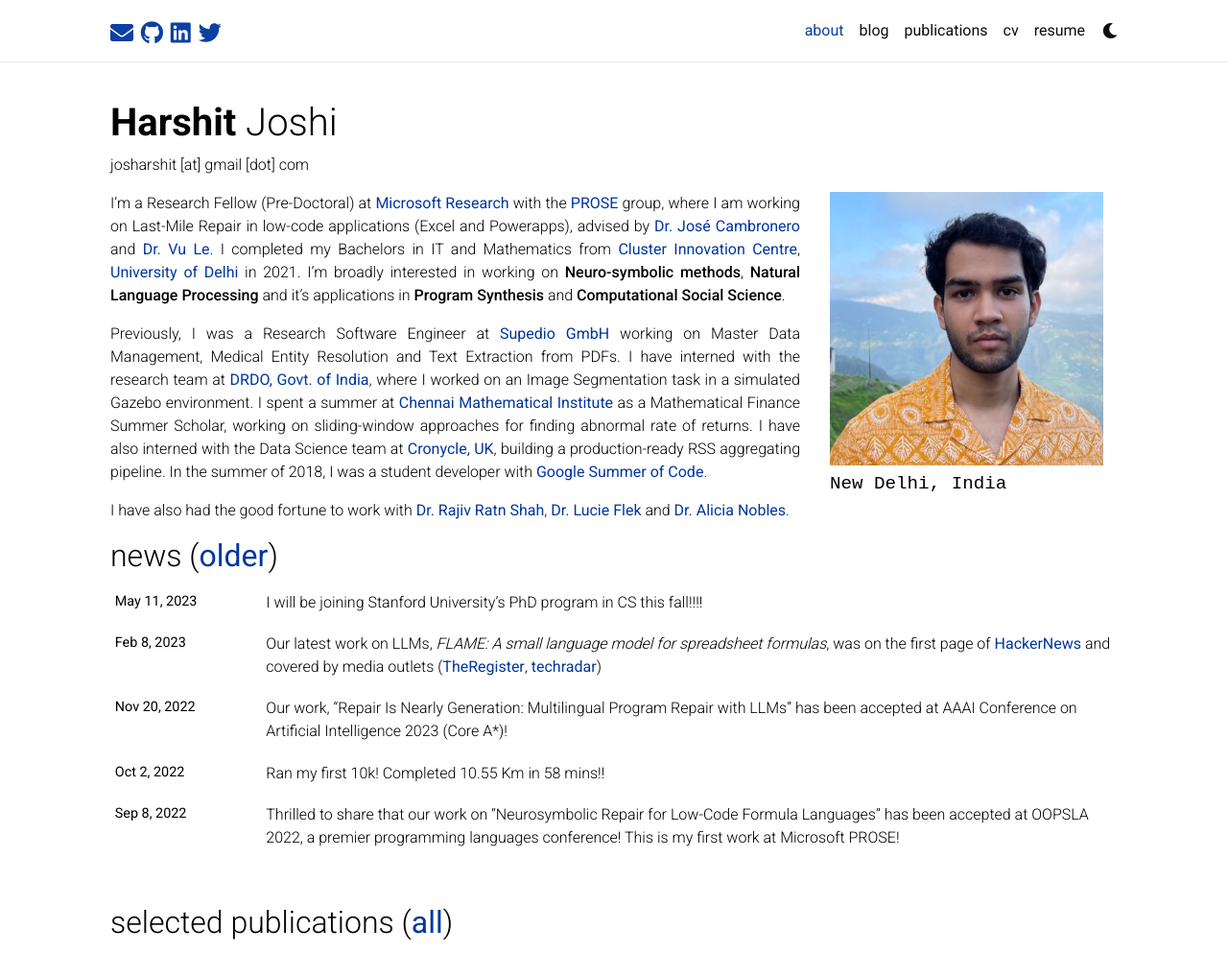
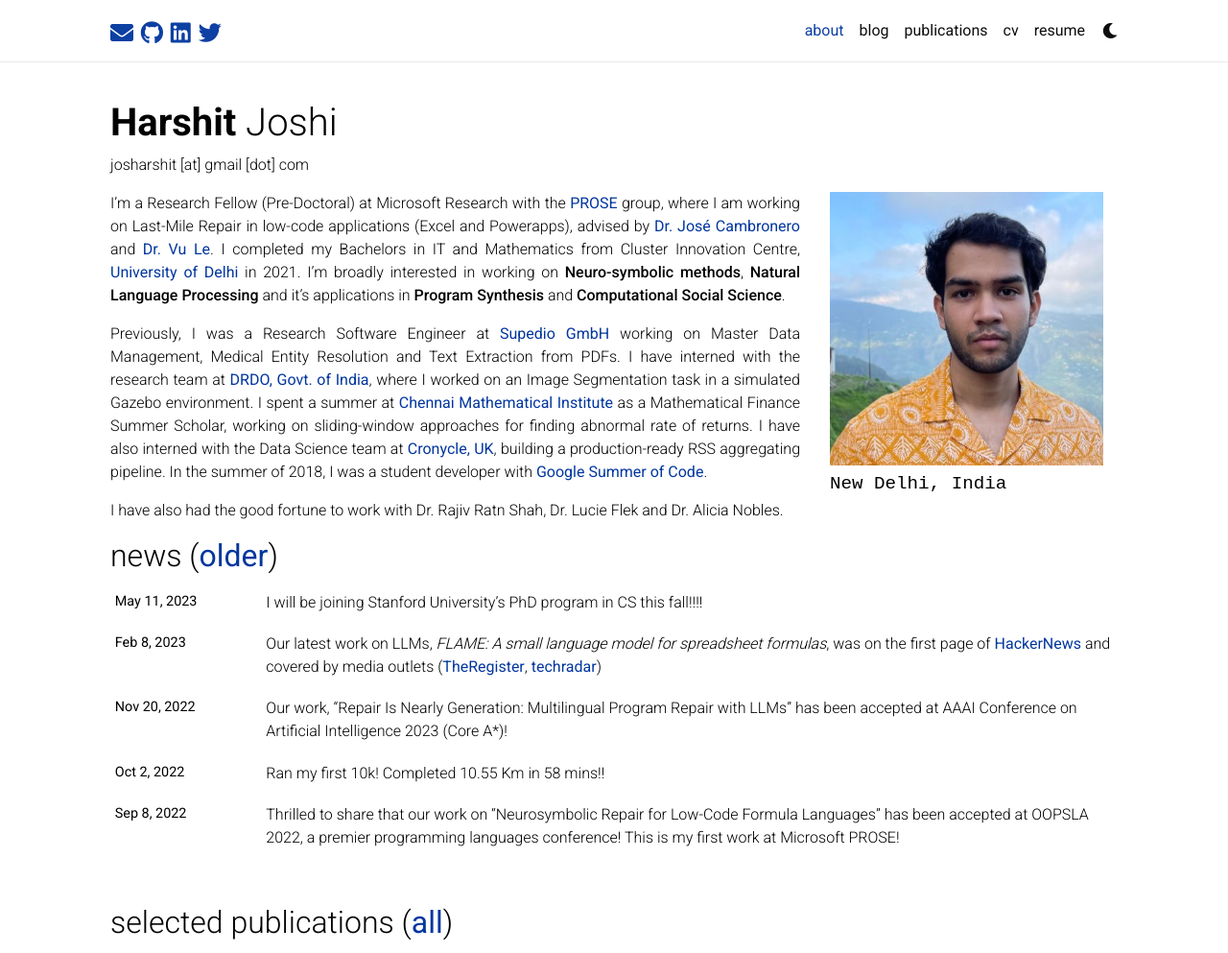
Before and after one commit to duskybomb/duskybomb.github.io, a Jekyll site: the page built from _pages/about.md, in a window 1280 px wide and 1363 px high, cut to the strip 0-993 px from the top of the window. Shown: the whole strip at 96% size. Built offline with Jekyll 4.4.1, drawn with Linux system fonts in a browser that asks for light colours; nearby versions of some CDN libraries; a style sheet for code colours, icons or effects is not loaded.

Commit message:
optimization for seo

```diff
--- a/_config.yml
+++ b/_config.yml
@@ -13,7 +13,7 @@
   Powered by <a href="http://jekyllrb.com/" target="_blank">Jekyll</a> with <a href="https://github.com/alshedivat/al-folio">al-folio</a> theme.
   Hosted by <a href="https://pages.github.com/" target="_blank">GitHub Pages</a>.
 
-url:  https://harshitjoshi.com # the base hostname & protocol for your site
+url: https://harshitjoshi.com # the base hostname & protocol for your site
 baseurl: # the subpath of your site, e.g. /blog/
 last_updated: true # set to true if you want to display last updated in the footer
 impressum_path:  # set to path to include impressum link in the footer, use the same path as permalink in a page, helps to conform with EU GDPR
--- a/_includes/head.html
+++ b/_includes/head.html
@@ -5,12 +5,13 @@
 <title>{% if site.title == blank %}{{ site.title }}{% else %}{{ site.first_name }} {{ site.middle_name }} {{
   site.last_name }}{% endif %}{% if page.title and page.url != "/" %} | {{ page.title }}{% endif %}</title>
 <meta name="description" content="{{ site.description }}">
+<meta http-equiv="content-language" content="en">
 
 <!-- Open Graph -->
 {% if site.serve_og_meta %}
 <meta property="og:site_name" content="{{ site.description }}" />
 <meta property="og:type" content="object" />
-<meta property="og:title" content="{{ site.name }}" />
+<meta property="og:title" content="{{ site.title }}" />
 <meta property="og:url" content="{{ page.url | prepend: site.baseurl | prepend: site.url }}" />
 <meta property="og:description" content="{{ page.title }}" />
 <meta property="og:image"
--- a/_layouts/about.html
+++ b/_layouts/about.html
@@ -16,7 +16,7 @@
     {% if page.profile %}
     <div class="profile col one float-{% if page.profile.align == 'left' %}left{% else %}right{% endif %}">
       {% if page.profile.image %}
-      <img class="one" src="{{ page.profile.image | prepend: '/assets/img/' | relative_url }}">
+      <img class="one" src="{{ page.profile.image | prepend: '/assets/img/' | relative_url }}" , alt="Harshit Joshi">
       {% endif %}
       {% if page.profile.address %}
       <div class="address">
--- a/_layouts/bib.html
+++ b/_layouts/bib.html
@@ -10,7 +10,7 @@
     <abbr class="badge">{{entry.abbr}}</abbr>
     {% endif %} -->
     <div class="float-left">
-      <img class="img-fluid" src="{{ entry.image | prepend: '/assets/img/' | relative_url }}">
+      <img class="img-fluid" src="{{ entry.image | prepend: '/assets/img/' | relative_url }}" , alt="{{entry.title}}">
     </div>
     {% endif %}
   </div>
--- a/_layouts/default.html
+++ b/_layouts/default.html
@@ -1,12 +1,13 @@
 <!DOCTYPE html>
-<html>
+<html lang="en">
 
 <head>
   {% include head.html %}
   {% include scripts/mathjax.html %}
 </head>
 
-  <body class="{% if site.navbar_fixed %}fixed-top-nav{% endif %} {% unless site.footer_fixed %}sticky-bottom-footer{% endunless %}">
+<body
+  class="{% if site.navbar_fixed %}fixed-top-nav{% endif %} {% unless site.footer_fixed %}sticky-bottom-footer{% endunless %}">
 
   <!-- Header -->
 
--- a/_pages/about.md
+++ b/_pages/about.md
@@ -14,8 +14,8 @@
 social: true  # includes social icons at the bottom of the page
 ---
 
-I'm a Research Fellow (Pre-Doctoral) at [Microsoft Research](https://www.microsoft.com/en-us/research/){:target="\_blank"} with the [PROSE](https://www.microsoft.com/en-us/research/group/prose/){:target="\_blank"} group, where I am working on Last-Mile Repair in low-code applications (Excel and Powerapps), advised by [Dr. José Cambronero](https://www.josecambronero.com/) and [Dr. Vu Le](https://www.vuminhle.com/).
-I completed my Bachelors in IT and Mathematics from [Cluster Innovation Centre](https://ducic.ac.in){:target="\_blank"}, [University of Delhi](https://du.ac.in){:target="\_blank"} in 2021.
+I'm a Research Fellow (Pre-Doctoral) at Microsoft Research with the [PROSE](https://www.microsoft.com/en-us/research/group/prose/){:target="\_blank"} group, where I am working on Last-Mile Repair in low-code applications (Excel and Powerapps), advised by [Dr. José Cambronero](https://www.josecambronero.com/) and [Dr. Vu Le](https://www.vuminhle.com/).
+I completed my Bachelors in IT and Mathematics from Cluster Innovation Centre, [University of Delhi](https://du.ac.in){:target="\_blank"} in 2021.
 I'm broadly interested in working on **Neuro-symbolic methods**, **Natural Language Processing** and it's applications in **Program Synthesis** and **Computational Social Science**.
 
 Previously, I was a Research Software Engineer at [Supedio GmbH](https://supedio.com){:target="\_blank"} working on Master Data Management, Medical Entity Resolution and Text Extraction from PDFs.
@@ -23,4 +23,4 @@
 I spent a summer at [Chennai Mathematical Institute](https://www.cmi.ac.in/){:target="\_blank"} as a Mathematical Finance Summer Scholar, working on sliding-window approaches for finding abnormal rate of returns.
 I have also interned with the Data Science team at [Cronycle, UK](https://cronycle.com){:target="\_blank"}, building a production-ready RSS aggregating pipeline. In the summer of 2018, I was a student developer with [Google Summer of Code](https://summerofcode.withgoogle.com/){:target="\_blank}.
 
-I have also had the good fortune to work with [Dr. Rajiv Ratn Shah](http://midas.iiitd.edu.in/team/rajiv-ratn-shah.html), [Dr. Lucie Flek](https://lucieflek.github.io/) and [Dr. Alicia Nobles](https://a-nobles.github.io/).
+I have also had the good fortune to work with Dr. Rajiv Ratn Shah, Dr. Lucie Flek and Dr. Alicia Nobles.
```
Lines whose indentation alone changed are shown as unchanged.
